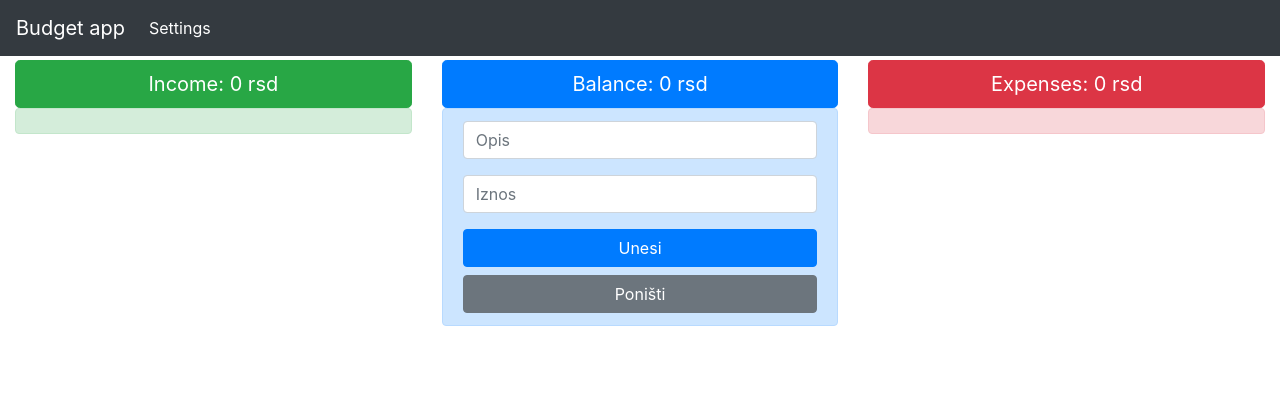
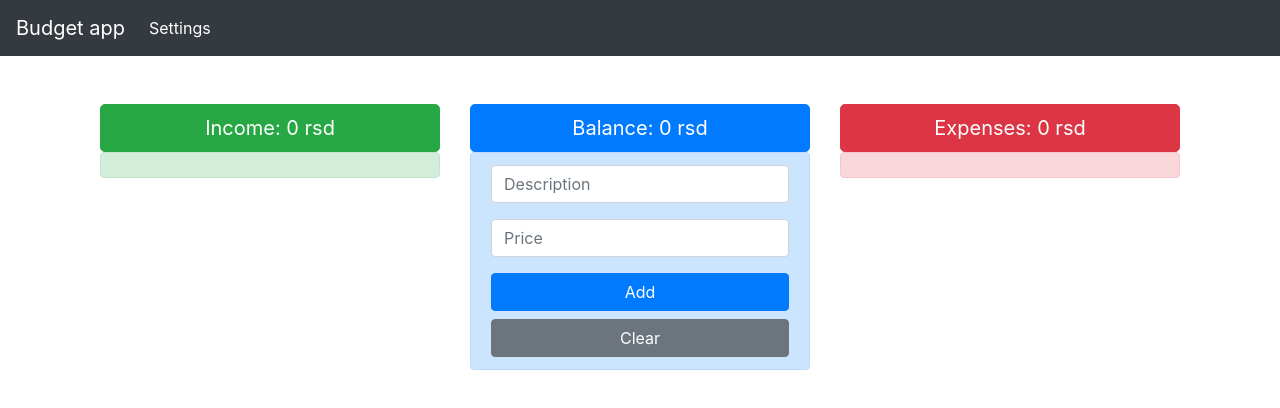
Before and after one commit to NikolaStojicic/elab_vue_sample, a Vue app: page / in a window 1280 px wide. Shown: the top 408 px of the page. Built offline with nearby package versions, Linux system fonts and the light colour scheme.

Commit message:
Završena Vuex, vuex-presist implementacija

```diff
--- a/package.json
+++ b/package.json
@@ -11,7 +11,8 @@
     "core-js": "^3.3.2",
     "vue": "^2.6.10",
     "vue-router": "^3.1.3",
-    "vuex": "^3.0.1"
+    "vuex": "^3.0.1",
+    "vuex-persist": "^2.2.0"
   },
   "devDependencies": {
     "@vue/cli-plugin-babel": "^4.0.0",
--- a/src/components/BudgetSection.vue
+++ b/src/components/BudgetSection.vue
@@ -6,12 +6,8 @@
       class="alert alert-warning alert-dismissible fade show"
     >
       <strong>{{ item.opis }}</strong>
-      {{ item.iznos }} {{$store.state.currency}}
-      <button
-        @click="listItems.splice(index, 1)"
-        type="button"
-        class="close"
-      >
+      {{ item.iznos }} {{ getCurrency }}
+      <button @click="listItems.splice(index, 1)" type="button" class="close">
         <span aria-hidden="true">&times;</span>
       </button>
     </div>
@@ -19,7 +15,9 @@
 </template>
 
 <script>
+import { mapGetters } from "vuex";
 export default {
+  computed: mapGetters(["getCurrency"]),
   props: {
     listItems: {
       type: Array
--- a/src/components/Button.vue
+++ b/src/components/Button.vue
@@ -1,12 +1,17 @@
 <template>
-  <button type="button" :class="`btn btn-${colorButton(name)} btn-lg btn-block`">
-    <span class="text-capitalize">{{name}}:</span>
-    {{ value }} {{$store.state.currency}}
+  <button
+    type="button"
+    :class="`btn btn-${colorButton(name)} btn-lg btn-block`"
+  >
+    <span class="text-capitalize">{{ name }}:</span>
+    {{ value }} {{ getCurrency }}
   </button>
 </template>
 
 <script>
+import { mapGetters } from "vuex";
 export default {
+  computed: mapGetters(["getCurrency"]),
   methods: {
     colorButton(name) {
       return name === "income"
--- a/src/components/Form.vue
+++ b/src/components/Form.vue
@@ -1,13 +1,35 @@
 <template>
   <div @clearFields="clearFields" class="alert alert-primary item-container">
     <div class="input-group mb-3">
-      <input v-model="inputs.opis" type="text" class="form-control" placeholder="Opis" />
+      <input
+        v-model="inputs.opis"
+        type="text"
+        class="form-control"
+        placeholder="Description"
+      />
     </div>
     <div class="input-group mb-3">
-      <input v-model="inputs.iznos" type="text" class="form-control" placeholder="Iznos" />
+      <input
+        v-model.number="inputs.iznos"
+        type="text"
+        class="form-control"
+        placeholder="Price"
+      />
     </div>
-    <button @click="insertEvent" type="button" class="btn btn-primary btn-block">Unesi</button>
-    <button @click="clearFields" type="button" class="btn btn-secondary btn-block">Poništi</button>
+    <button
+      @click="insertEvent"
+      type="button"
+      class="btn btn-primary btn-block"
+    >
+      Add
+    </button>
+    <button
+      @click="clearFields"
+      type="button"
+      class="btn btn-secondary btn-block"
+    >
+      Clear
+    </button>
   </div>
 </template>
 
--- a/src/store/index.js
+++ b/src/store/index.js
@@ -1,17 +1,19 @@
 import Vue from "vue";
 import Vuex from "vuex";
+import VuexPersistence from "vuex-persist";
+
+import currency from "./modules/currency";
+import budget from "./modules/budget";
 
 Vue.use(Vuex);
 
 export default new Vuex.Store({
-  state: {
-    currency: "rsd"
+  state: {},
+  mutations: {},
+  actions: {},
+  modules: {
+    currency,
+    budget
   },
-  mutations: {
-    changeCurrency(state, newCurrency) {
-      state.currency = newCurrency;
-    }
-  },
-  actions: {},
-  modules: {}
+  plugins: [new VuexPersistence().plugin]
 });
--- /dev/null
+++ b/src/store/modules/budget.js
@@ -0,0 +1,35 @@
+const state = {
+  incomeList: [],
+  expensesList: []
+};
+
+const getters = {
+  incomeList: state => state.incomeList,
+  expensesList: state => state.expensesList,
+  sumIncomes: state =>
+    state.incomeList.reduce((total, el) => (total += el.iznos), 0),
+  sumExpenses: state =>
+    state.expensesList.reduce((total, el) => (total += el.iznos), 0),
+  balance: (state, getters) => getters.sumIncomes + getters.sumExpenses
+};
+
+const actions = {
+  addIncome: ({ commit }, newIncome) => commit("addIncome", newIncome),
+  addExpense: ({ commit }, newExpense) => commit("addExpense", newExpense),
+  removeIncome: ({ commit }, index) => commit("removeIncome", index),
+  removeExpense: ({ commit }, index) => commit("removeExpense", index)
+};
+
+const mutations = {
+  addIncome: (state, newIncome) => state.incomeList.push(newIncome),
+  addExpense: (state, newExpense) => state.expensesList.push(newExpense),
+  removeIncome: (state, index) => state.incomeList.splice(index, 1),
+  removeExpense: (state, index) => state.expensesList.splice(index, 1)
+};
+
+export default {
+  state,
+  getters,
+  actions,
+  mutations
+};
--- /dev/null
+++ b/src/store/modules/currency.js
@@ -0,0 +1,20 @@
+const state = {
+  currency: "rsd"
+};
+
+const getters = {
+  getCurrency: state => state.currency
+};
+
+const actions = {};
+
+const mutations = {
+  changeCurrency: (state, newCurrency) => (state.currency = newCurrency)
+};
+
+export default {
+  state,
+  getters,
+  actions,
+  mutations
+};
--- a/src/views/BudgetTrackerView.vue
+++ b/src/views/BudgetTrackerView.vue
@@ -1,21 +1,32 @@
 <template>
   <div>
     <Navbar />
+
+    <div class="container mt-5">
       <div class="mt-1 container-fluid text-center">
         <div class="row">
-        <div v-for="(item, name) in budget" :key="name" class="col-sm">
+          <div
+            v-for="(item, name) in budget"
+            :key="name"
+            class="col-sm-12 col-md-4"
+          >
             <Button :name="name" :value="item" />
           </div>
         </div>
         <div class="row align-items-start">
-        <div class="col-sm">
-          <BudgetSection id="greenfix" :listItems="incomeList" labelType="success" />
+          <div class="col-sm-12 col-md-4">
+            <BudgetSection
+              id="greenfix"
+              :listItems="incomeList"
+              labelType="success"
+            />
           </div>
-        <div id="inputs" class="col-sm">
+          <div id="inputs" class="col-sm-12 col-md-4">
             <Form @insertEvent="insertNewBudget" />
           </div>
-        <div class="col-sm">
+          <div class="col-sm-12 col-md-4">
             <BudgetSection :listItems="expensesList" labelType="danger" />
+          </div>
         </div>
       </div>
     </div>
@@ -27,6 +38,8 @@ import Button from "@/components/Button.vue";
 import Navbar from "@/components/Navbar.vue";
 import BudgetSection from "@/components/BudgetSection.vue";
 import Form from "@/components/Form.vue";
+import { mapActions, mapGetters } from "vuex";
+import { isNumber } from "util";
 export default {
   components: {
     Button,
@@ -35,56 +48,43 @@ export default {
     Form
   },
   methods: {
+    ...mapActions(["addIncome", "addExpense", "removeIncome", "removeExpense"]),
     insertNewBudget(eventData) {
-      let iznos = parseInt(eventData.iznos);
-      if (iznos) {
+      if (!isNumber(eventData.iznos)) return;
+
+      if (eventData.iznos) {
         let newItem = {
           opis: eventData.opis,
-          iznos: iznos
+          iznos: eventData.iznos
         };
 
-        iznos > 0
-          ? this.incomeList.push(newItem)
-          : this.expensesList.push(newItem);
+        eventData.iznos > 0
+          ? this.addIncome(newItem)
+          : this.addExpense(newItem);
       }
     }
   },
-  watch: {
-    incomeList() {
-      let sum = 0;
-      this.incomeList.forEach(el => {
-        sum += el.iznos;
-      });
-      this.budget.income = sum;
-
-      this.budget.balance = this.budget.income + this.budget.expenses;
-    },
-    expensesList() {
-      let sum = 0;
-      this.expensesList.forEach(el => {
-        sum += el.iznos;
-      });
-      this.budget.expenses = sum;
-
-      this.budget.balance = this.budget.income + this.budget.expenses;
+  computed: {
+    ...mapGetters([
+      "sumIncomes",
+      "sumExpenses",
+      "balance",
+      "incomeList",
+      "expensesList"
+    ]),
+    budget() {
+      return {
+        income: this.sumIncomes,
+        balance: this.balance,
+        expenses: this.sumExpenses
+      };
     }
-  },
-  data() {
-    return {
-      budget: {
-        income: 0,
-        balance: 0,
-        expenses: 0
-      },
-      incomeList: [],
-      expensesList: []
-    };
   }
 };
 </script>
 
 <style scoped>
-@media (max-width: 576px) {
+@media (max-width: 767px) {
   #inputs {
     color: red;
     order: 1;
--- a/src/views/Settings.vue
+++ b/src/views/Settings.vue
@@ -1,32 +1,57 @@
 <template>
   <div>
     <Navbar />
-    <div style="max-width: 500px" class="container pt-5">
+    <div
+      @keydown.enter="
+        changeCurrency(currency);
+        $router.push('/');
+      "
+      style="max-width: 500px"
+      class="container pt-5"
+    >
       <div class="input-group mb-3">
         <div class="input-group-prepend">
           <span class="input-group-text" id="basic-addon3">Valuta</span>
         </div>
-        <input v-model="currency" type="text" class="form-control" placeholder="Valuta" />
+        <input
+          v-model="currency"
+          type="text"
+          class="form-control"
+          placeholder="Currency"
+        />
       </div>
-      <router-link to="/">
-        <button
-          @click="$store.commit('changeCurrency',currency)"
-          type="button"
-          class="btn btn-primary btn-block"
-        >Unesi</button>
-      </router-link>
+
+      <button
+        @click="
+          changeCurrency(currency);
+          $router.push('/');
+        "
+        type="button"
+        class="btn btn-primary btn-block"
+      >
+        Change
+      </button>
     </div>
   </div>
 </template>
 
 <script>
 import Navbar from "@/components/Navbar.vue";
+import { mapGetters, mapMutations } from "vuex";
 export default {
   components: {
     Navbar
   },
+  computed: {
+    // map `this.getCurrency` to `this.$store.getters.getCurrency`
+    ...mapGetters(["getCurrency"])
+  },
+  methods: {
+    // map `this.changeCurrency(currency)` to `this.$store.commit('changeCurrency', currency)`
+    ...mapMutations(["changeCurrency"])
+  },
   mounted() {
-    this.currency = this.$store.state.currency;
+    this.currency = this.getCurrency;
   },
   data() {
     return {
```
Also changed, not shown: src/components/Navbar.vue (+3 -5 lines), 1 other file (tests, documents, lock files or other folders). Lines whose indentation alone changed are shown as unchanged.
